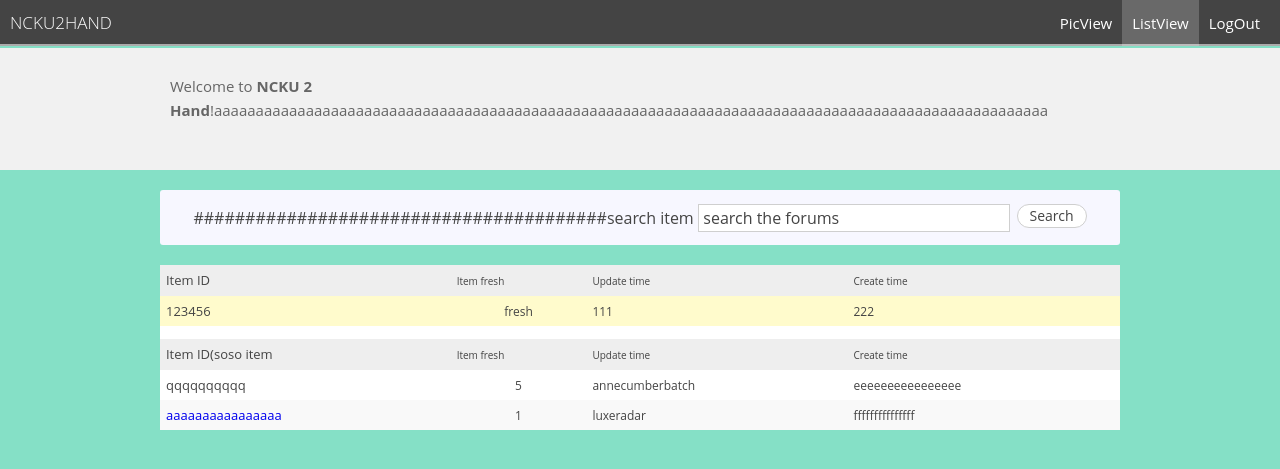
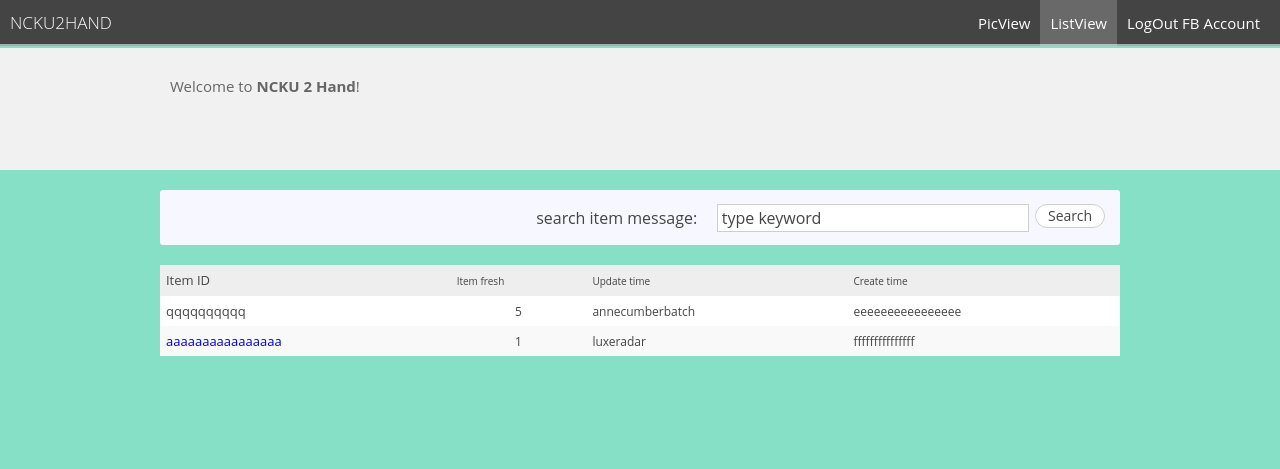
Before and after one commit to senchih/ncku2hand, a PHP site: page /list.html in a window 1280 px wide. Shown: the top 469 px of the page. Run offline with PHP 8.4, Linux system fonts and the light colour scheme.

Commit message:
rm hot-item form

```diff
--- a/box.html
+++ b/box.html
@@ -19,9 +19,8 @@
         <link rel="stylesheet" href="box_css/box.css">
         <link rel="stylesheet" href="box_css/hover.css">
 
-        <!-- general js -->
+        <!-- box js -->
         <script type="text/javascript" src="http://code.jquery.com/jquery-1.11.1.min.js"></script>
-        <script type="text/javascript" src="js/menu.js"></script>
         <script type="text/javascript" src="js/main.js"></script>
 
         <!-- fancybox -->
--- a/css/forums.css
+++ b/css/forums.css
@@ -138,11 +138,13 @@ p.bbcrumb a {
 	line-height: 1em;
 	margin-top: 20px;
 	margin-left: 10px;
+        text-align: right;
 }
 #notes p {
 	display: inline-block;
 	margin: 0;
 	font-size: 16px;
+	margin: 0px 15px 0px 0px;
 }
 #front-search {
 	display: inline-block;
@@ -153,7 +155,7 @@ p.bbcrumb a {
 	background: #fff;
 	border: 1px solid #cfcfcf;
 	padding: 2px 4px;
-	margin: 0 0 0 2px;
+	margin: 0px 0px 0px 2px;
 }
 #front-search input.inputButton {
 	font-size: 14px !important;
--- a/list.html
+++ b/list.html
@@ -45,7 +45,7 @@
                         </li>
                         <li class="menu-btn">
                             <a href="n2hl.htm" title="登出">
-                                LogOut
+                                LogOut FB Account
                             </a>
                         </li>
                     </ul>
@@ -59,7 +59,7 @@
             <div>
                 <div class="forums-intro">
                     <p>
-                        Welcome to <strong>NCKU 2 Hand</strong>!aaaaaaaaaaaaaaaaaaaaaaaaaaaaaaaaaaaaaaaaaaaaaaaaaaaaaaaaaaaaaaaaaaaaaaaaaaaaaaaaaaaaaaaaaaaaaaaaaaaa
+                        Welcome to <strong>NCKU 2 Hand</strong>!
                     </p>
                 </div>
 
@@ -72,55 +72,23 @@
             <div id="content" class="widecolumn">
                 <div id="notes">
                     <p>
-                        ########################################search item
+                        search item message:
                     </p>
                     <form action="http://en.forums.wordpress.com/search.php" method="get" id="front-search">
                         <p>
-                            <input class="text" size="30" maxlength="100" name="q" value="search the forums"
-                                   onfocus="this.value=(this.value=='search the forums') ? '' : this.value;"
-                                   onblur="this.value=(this.value=='') ? 'search the forums' : this.value;" type="text">
+                            <input class="text" size="30" maxlength="100" name="q" value="type keyword"
+                                   onfocus="this.value=(this.value=='type keyword') ? '' : this.value;"
+                                   onblur="this.value=(this.value=='') ? 'type keyword' : this.value;" type="text">
                             <input value="Search" class="inputButton" type="submit">
                         </p>
                     </form>
                 </div>
                 <div class="threequarters">
                     <table class="widefat">
-                        <!-- hot-item head-->
+                        <!-- item head-->
                         <thead>
                             <tr class="head">
                                 <th class="topictitle">Item ID</th>
-                                <th>Item fresh</th>
-                                <th>Update time</th>
-                                <th>Create time</th>
-                            </tr>
-                        </thead>
-                        <tbody id="stickies">
-                            <tr class="closed sticky super-sticky">
-                                <td class="topictitle">
-                                    123456
-                                </td>
-                                <td class="num" style="text-align:center;">
-                                    fresh
-                                </td>
-                                <td class="num">
-                                    111
-                                </td>
-                                <td class="num freshness">
-                                    222
-                                </td>
-                            </tr>
-                        </tbody>
-                        <!-- hot-item end-->
-                        <tbody>
-                            <tr class="sep">
-                                <td colspan="4">
-                                </td>
-                            </tr>
-                        </tbody>
-                        <!-- item head-->
-                        <thead>
-                            <tr class="head">
-                                <th class="topictitle">Item ID(soso item</th>
                                 <th>Item fresh</th>
                                 <th>Update time</th>
                                 <th>Create time</th>
```
Also changed, not shown: js/main.js (+7 -0 lines), js/menu.js (deleted, +0 -18 lines).
